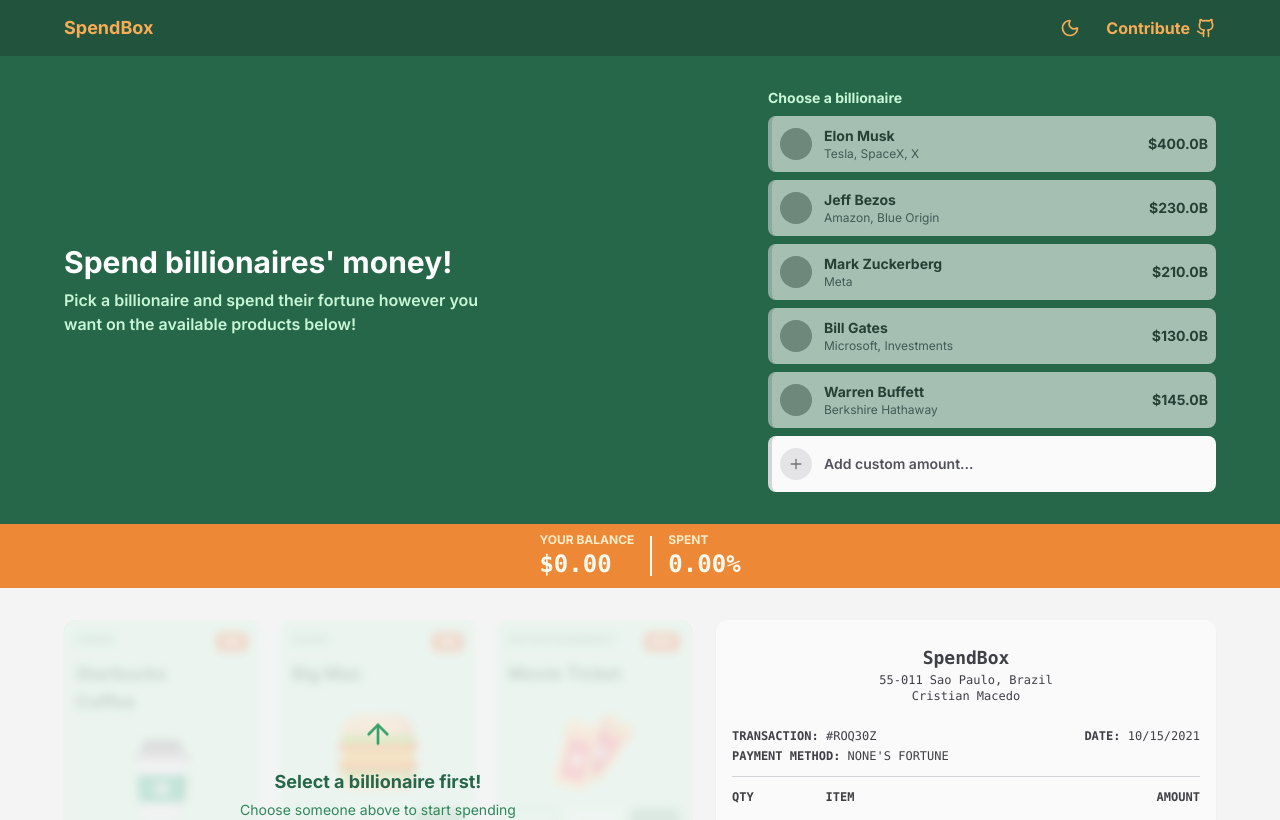
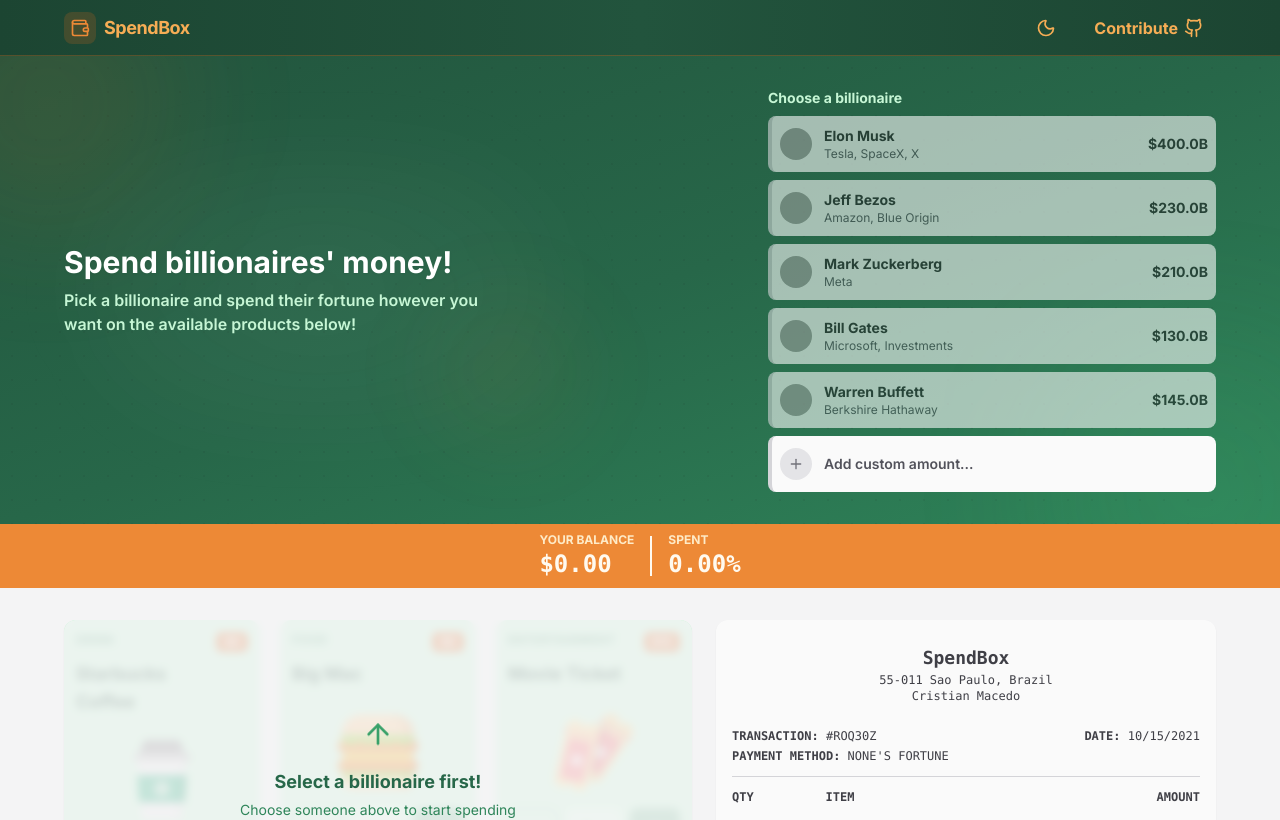
Before and after one commit to cristianmacedo/spendbox, a Next.js app: page / in a window 1280 px wide. Shown: the top 820 px of the page. Built offline with nearby package versions, Linux system fonts and the light colour scheme; grey boxes are pictures that could not be loaded.

Commit message:
feat: improve header and hero styling

```diff
--- a/src/app/globals.css
+++ b/src/app/globals.css
@@ -36,3 +36,14 @@
 ::-webkit-scrollbar-thumb:hover {
   @apply bg-surface-400 dark:bg-primary-600;
 }
+
+/* Shimmer animation for header */
+@keyframes shimmer {
+  0% {
+    transform: translateX(-100%);
+  }
+  50%,
+  100% {
+    transform: translateX(100%);
+  }
+}
--- a/src/components/BillionairePicker.tsx
+++ b/src/components/BillionairePicker.tsx
@@ -20,7 +20,7 @@ const BillionairePicker = () => {
   };
 
   return (
-    <div className="max-w-md w-full">
+    <div className="max-w-md w-full overflow-hidden">
       <p className="text-sm font-bold text-primary-100 mb-2">
         Choose a billionaire
       </p>
@@ -71,7 +71,7 @@ const BillionairePicker = () => {
             animate={{ opacity: 1, y: 0 }}
             exit={{ opacity: 0, y: -10 }}
             transition={{ delay: 0.5 }}
-            className="text-sm font-medium italic text-primary-200 mt-5"
+            className="text-sm font-medium italic text-primary-200 mt-5 break-words"
           >
             &quot;{selectedBillionaire.bio}&quot;
           </motion.p>
--- a/src/components/Header.tsx
+++ b/src/components/Header.tsx
@@ -1,6 +1,6 @@
 "use client";
 
-import { Github } from "lucide-react";
+import { Github, Wallet } from "lucide-react";
 import Link from "next/link";
 import ThemeSwitcher from "./ThemeSwitcher";
 
@@ -8,15 +8,29 @@ const APP_NAME = "SpendBox";
 
 const Header = () => {
   return (
-    <nav className="w-full h-14 bg-primary-800 dark:bg-primary-950 flex items-center justify-between px-4 sm:px-8 lg:px-16">
-      <span className="text-lg text-accent-300 font-bold">{APP_NAME}</span>
-      <div className="flex items-center gap-4">
+    <nav className="w-full h-14 bg-gradient-to-r from-primary-900 via-primary-800 to-primary-900 dark:from-primary-950 dark:via-primary-900 dark:to-primary-950 flex items-center justify-between px-4 sm:px-8 lg:px-16 border-b border-accent-500/30 shadow-[0_2px_20px_-5px] shadow-accent-500/20 relative overflow-hidden">
+      {/* Subtle animated shimmer effect */}
+      <div className="absolute inset-0 bg-gradient-to-r from-transparent via-white/[0.03] to-transparent -translate-x-full animate-[shimmer_8s_ease-in-out_infinite]" />
+
+      {/* Logo */}
+      <Link
+        href="/"
+        className="flex items-center gap-2 text-accent-300 hover:text-accent-200 transition-colors group relative z-10"
+      >
+        <div className="p-1.5 rounded-lg bg-accent-500/20 group-hover:bg-accent-500/30 transition-colors">
+          <Wallet className="w-5 h-5 text-accent-400 group-hover:scale-110 transition-transform" />
+        </div>
+        <span className="text-lg font-bold tracking-tight">{APP_NAME}</span>
+      </Link>
+
+      {/* Right side */}
+      <div className="flex items-center gap-4 relative z-10">
         <ThemeSwitcher />
         <Link
           href="https://github.com/cristianmacedo/spendbox"
           target="_blank"
           rel="noopener noreferrer"
-          className="flex items-center gap-1.5 text-accent-300 hover:text-accent-200 transition-colors font-bold"
+          className="flex items-center gap-1.5 px-3 py-1.5 rounded-lg text-accent-300 hover:text-accent-100 hover:bg-accent-500/20 transition-all font-bold"
         >
           <span className="hidden sm:inline">Contribute</span>
           <Github className="w-5 h-5" />
--- a/src/components/Hero.tsx
+++ b/src/components/Hero.tsx
@@ -1,3 +1,5 @@
+"use client";
+
 interface HeroProps {
   title: string;
   subtitle?: string;
@@ -6,14 +8,32 @@ interface HeroProps {
 
 const Hero = ({ title, subtitle, children }: HeroProps) => {
   return (
-    <header className="w-full min-h-[280px] bg-primary-700 dark:bg-primary-900 px-4 sm:px-8 lg:px-16 py-8 flex flex-col md:flex-row items-center justify-between gap-8 md:gap-4">
-      <div className="max-w-md w-full">
-        <h1 className="text-2xl lg:text-3xl font-bold mb-2 text-white">
+    <header className="w-full min-h-[280px] bg-gradient-to-br from-primary-800 via-primary-700 to-primary-600 dark:from-primary-950 dark:via-primary-900 dark:to-primary-800 px-4 sm:px-8 lg:px-16 py-8 flex flex-col md:flex-row items-center justify-between gap-8 md:gap-4 relative overflow-hidden">
+      {/* Dot grid pattern */}
+      <div
+        className="absolute inset-0 opacity-[0.07]"
+        style={{
+          backgroundImage: `radial-gradient(circle, currentColor 1px, transparent 1px)`,
+          backgroundSize: "24px 24px",
+        }}
+      />
+
+      {/* Decorative orbs */}
+      <div className="absolute -top-20 -left-20 w-64 h-64 bg-accent-500/10 rounded-full blur-3xl" />
+      <div className="absolute -bottom-32 -right-20 w-80 h-80 bg-primary-400/10 dark:bg-primary-500/10 rounded-full blur-3xl" />
+      <div className="absolute top-1/2 left-1/3 w-40 h-40 bg-accent-400/5 rounded-full blur-2xl" />
+
+      {/* Radial glow behind content */}
+      <div className="absolute top-1/2 left-1/4 -translate-x-1/2 -translate-y-1/2 w-[500px] h-[300px] bg-gradient-radial from-white/5 to-transparent rounded-full blur-2xl" />
+
+      {/* Content */}
+      <div className="max-w-md w-full relative z-10">
+        <h1 className="text-2xl lg:text-3xl font-bold mb-2 text-white drop-shadow-sm">
           {title}
         </h1>
         <p className="font-semibold text-primary-100">{subtitle}</p>
       </div>
-      {children}
+      <div className="relative z-10 max-w-md w-full">{children}</div>
     </header>
   );
 };
--- a/tailwind.config.ts
+++ b/tailwind.config.ts
@@ -54,6 +54,9 @@ const config: Config = {
         sans: ["var(--font-sans)", "system-ui", "sans-serif"],
         mono: ["var(--font-mono)", "ui-monospace", "monospace"],
       },
+      backgroundImage: {
+        "gradient-radial": "radial-gradient(var(--tw-gradient-stops))",
+      },
     },
   },
   plugins: [],
```
